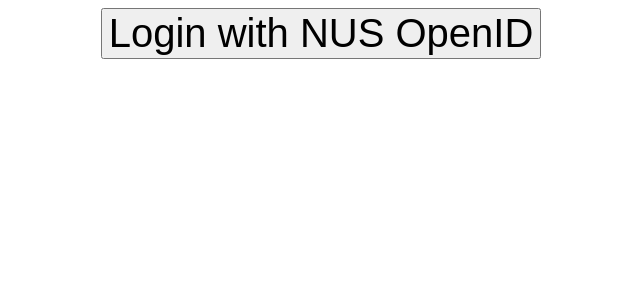
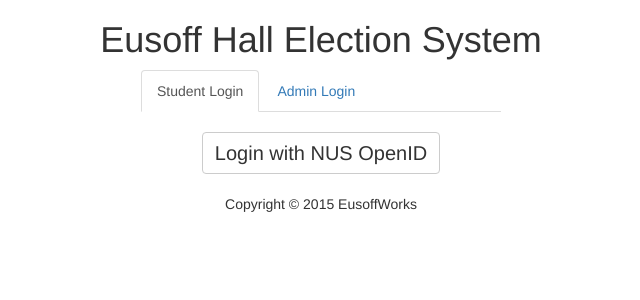
Before and after one commit to HuangBohan/voting, a PHP site: page /voting/ in a window 1280 px wide. Shown: the top 300 px of the page, without its empty margins (319-959 px from the left). Run offline with PHP 8.4, Linux system fonts and the light colour scheme.

Commit message:
add ui at login page

```diff
--- a/includes/templates.php
+++ b/includes/templates.php
@@ -6,17 +6,71 @@
     	session_start();
 	}
 
+	function showPage($content) {
+		return showHeader() . $content . showFooter();
+	}
+
+	function showHeader() {
+		return <<<HEADER
+		<!DOCTYPE HTML>
+		<html lang="en">
+			<head>
+				<title>Eusoff Hall Election System</title>
+				<link rel="stylesheet" type="text/css" href="includes/css/bootstrap.min.css">
+				<script src="includes/js/jquery-2.1.3.min.js"></script>
+				<script src="includes/js/bootstrap.min.js"></script>
+			</head>
+			<body>
+				<div class="container">
+					<h1 style="text-align:center">Eusoff Hall Election System</h1>
+HEADER;
+	}
+
+	function showFooter()
+	{
+		return <<<FOOTER
+				</div>
+			</body>
+			<footer style="text-align:center">
+				<p>Copyright &#169; 2015 EusoffWorks</p>
+			</footer>
+		</html>
+FOOTER;
+	}
+
 	function showLogin()
 	{
-		$login = <<<LOGIN
-			<form action="" method=POST>
-				<input type="hidden" name="openid_identifier" value="https://openid.nus.edu.sg">
-				<div style="text-align:center">
-					<button class="btn btn-login"><span style="font-size:40px">Login with NUS OpenID</span></button>
-				</div>
-			</form>
+		return <<<LOGIN
+		<div class="row">
+			<div class="col-md-4 col-md-offset-4" role="tabpanel">
+				<ul class="nav nav-tabs" role="tablist">
+					<li role="presentation" class="active"><a href="#student" aria-controls="student" role="tab" data-toggle="tab">Student Login</a></li>
+					<li role="presentation"><a href="#admin" aria-controls="admin" role="tab" data-toggle="tab">Admin Login</a></li>
+				</ul>
+
+				<div class="tab-content">
+					<div role="tabpanel" class="tab-pane active" id="student">
+						<form action="" method=POST>
+							<input type="hidden" name="openid_identifier" value="https://openid.nus.edu.sg">
+							<div style="text-align:center; margin: 20px">
+								<button class="btn btn-default"><span style="font-size:20px">Login with NUS OpenID</span></button>
+							</div>
+						</form>
+					</div>
+					<div role="tabpanel" class="tab-pane" id="admin">
+						<form class="form-inline" action="" method=POST>
+							<div style="text-align:center; margin: 20px">
+								<div class="form-group">
+									<label class="sr-only" for="pwd">Password</label>
+									<input class="form-control" id="pwd" type="password" placeholder="Password">
+								</div>
+								<button type="submit" class="btn btn-default">Login</button>
+							</div>
+						</form>
+					</div>
+			</div>
+		</div>
 LOGIN;
-		return $login;
 	}
 
 	function processLogin() {
@@ -46,4 +100,9 @@ LOGIN;
 
 		}
 	}
+
+	function showNewSession() {
+
+	}
+
 ?>
--- a/index.php
+++ b/index.php
@@ -11,6 +11,6 @@
 	}
 	else {
 		processLogin();
-		echo showLogin();
+		echo showPage(showLogin());
 	}
 ?>
```
Also changed, not shown: class/admin.php (added, +24 -0 lines), class/db.php (added, +20 -0 lines).
